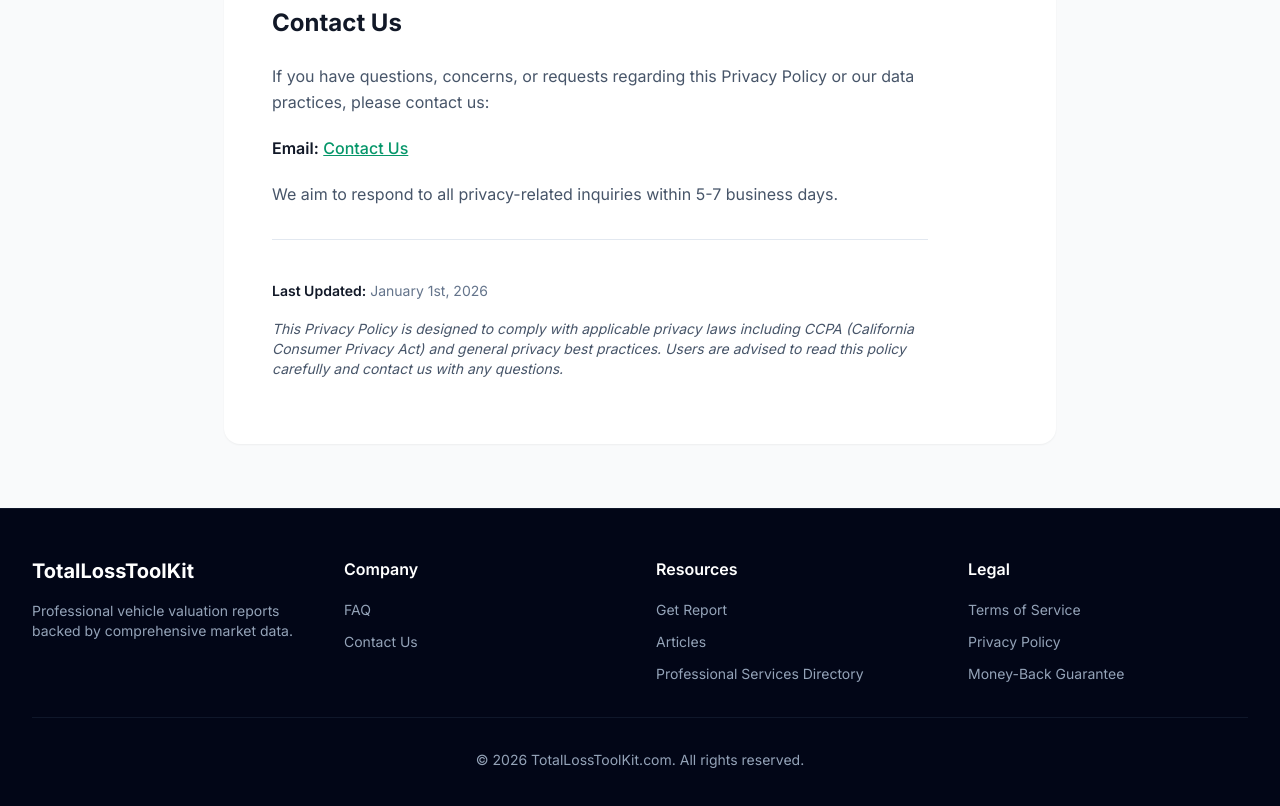
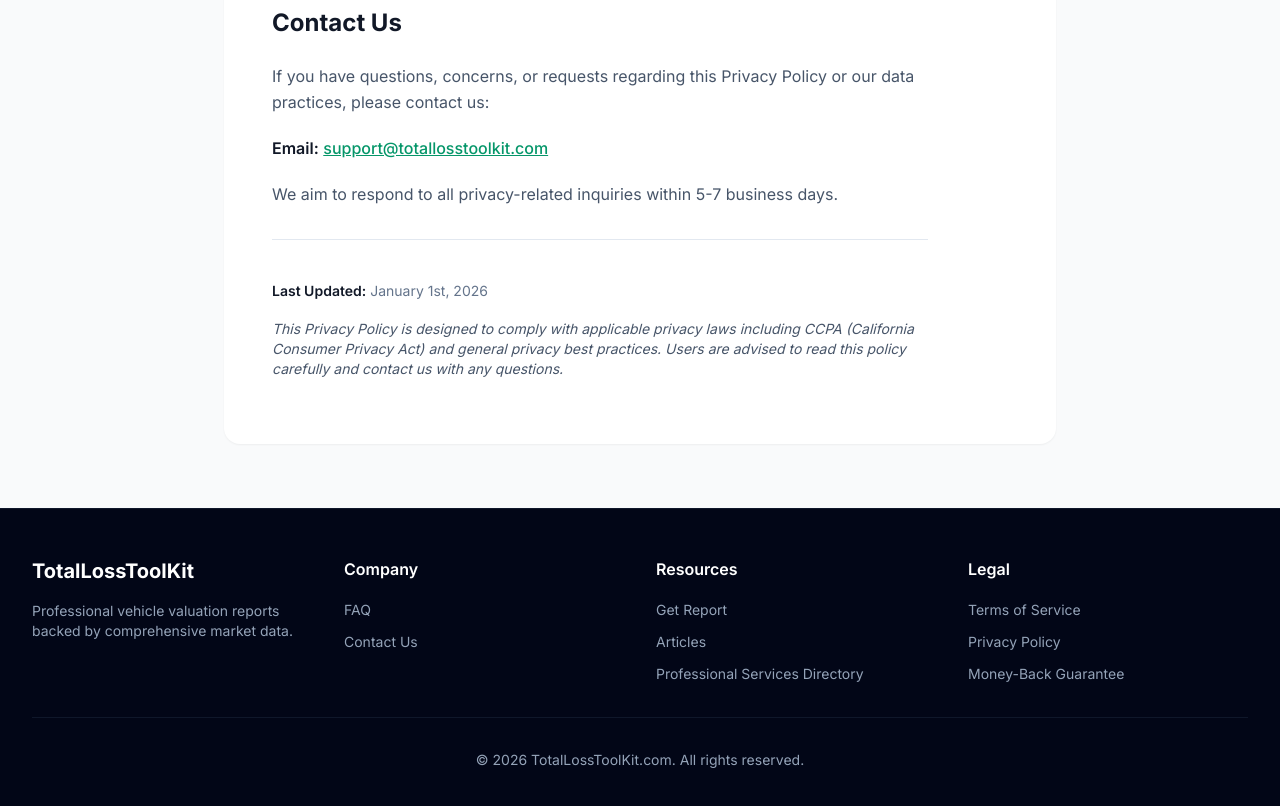
Before and after one commit to Lemmeyg/VehicleValuation, a Next.js app: page /privacy in a window 1280 px wide. Shown: the part 7500-8306 px from the top of the page. Built offline with nearby package versions, Linux system fonts and the light colour scheme; no server answers.

Commit message:
feat: replace contact form references with support email on privacy and terms pages

```diff
--- a/app/privacy/page.tsx
+++ b/app/privacy/page.tsx
@@ -1,6 +1,7 @@
 import Navbar from '@/components/Navbar'
 import Footer from '@/components/Footer'
 import type { Metadata } from 'next'
+import { SUPPORT_EMAIL } from '@/lib/constants'
 
 const siteUrl = process.env.NEXT_PUBLIC_SITE_URL || 'https://www.totallosstoolkit.com'
 
@@ -510,8 +511,8 @@
                 </p>
                 <p className="text-slate-600 leading-relaxed mb-4">
                   <strong>Email:</strong>{' '}
-                  <a href="/contact" className="text-primary-600 hover:underline">
-                    Contact Us
+                  <a href={`mailto:${SUPPORT_EMAIL}`} className="text-primary-600 hover:underline">
+                    {SUPPORT_EMAIL}
                   </a>
                 </p>
                 <p className="text-slate-600 leading-relaxed">
--- a/app/terms/page.tsx
+++ b/app/terms/page.tsx
@@ -1,6 +1,7 @@
 import Navbar from '@/components/Navbar'
 import Footer from '@/components/Footer'
 import type { Metadata } from 'next'
+import { SUPPORT_EMAIL } from '@/lib/constants'
 
 const siteUrl = process.env.NEXT_PUBLIC_SITE_URL || 'https://www.totallosstoolkit.com'
 
@@ -1017,11 +1018,11 @@
               <section className="mb-8">
                 <h2 className="text-2xl font-bold text-slate-900 mb-4">Contact Information</h2>
                 <p className="text-slate-600 leading-relaxed mb-4">
-                  If you have questions about these Terms and Conditions, please visit our{' '}
-                  <a href="/contact" className="text-primary-600 hover:underline">
-                    Contact Us
-                  </a>{' '}
-                  page.
+                  If you have questions about these Terms and Conditions, please email us at{' '}
+                  <a href={`mailto:${SUPPORT_EMAIL}`} className="text-primary-600 hover:underline">
+                    {SUPPORT_EMAIL}
+                  </a>
+                  .
                 </p>
                 <p className="text-slate-600 leading-relaxed">
                   We aim to respond to all inquiries within 5-7 business days.
```
